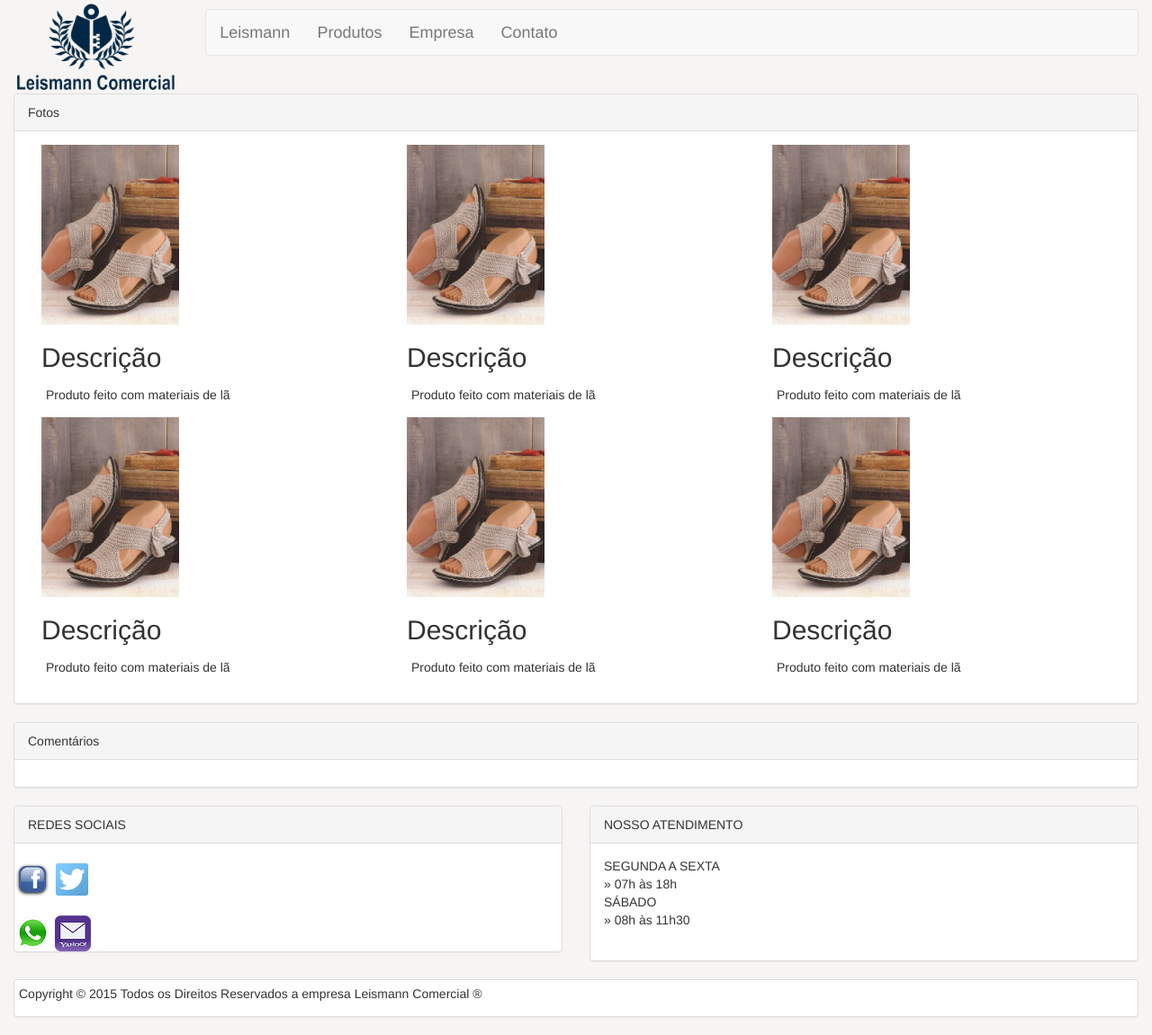
After one commit to RafaelPohlenz/Leinsmann, a PHP site: page /produtos.php in a window 1280 px wide. The commit adds this page. Shown: the whole page at 90% size. Run offline with PHP 8.4, Linux system fonts and the light colour scheme; some libraries are stand-ins or nearby versions.

Commit message:
Atualizado
Correções

```diff
--- a/menu.php
+++ b/menu.php
@@ -16,10 +16,9 @@
 						</div>
 						<div class="collapse navbar-collapse" id="myNavbar">
 							<ul class="nav navbar-nav">
-								<li class="active"><a href="index.php">Inicio</a></li>
-								<li><a href="#">Produtos</a></li>
-								<li><a href="empresa.php">Empresa</a></li>
-								<li><a href="contato.php">Contato</a></li>
+								<li ><a href="produtos.php">Produtos</a></li>
+								<li ><a href="empresa.php">Empresa</a></li>
+								<li ><a href="contato.php">Contato</a></li>
 							</ul>
 						</div>
 					</div>
--- /dev/null
+++ b/produtos.php
@@ -0,0 +1,87 @@
+<!DOCTYPE html>
+<html>
+<head>
+	<title>Produtos</title>
+
+	<meta charset="utf-8"/>
+
+	<!-- Latest compiled and minified CSS -->
+	<link rel="stylesheet" href="http://maxcdn.bootstrapcdn.com/bootstrap/3.3.5/css/bootstrap.min.css">
+
+	<!-- jQuery library -->
+	<script src="https://ajax.googleapis.com/ajax/libs/jquery/1.11.3/jquery.min.js"></script>
+
+	<!-- Latest compiled JavaScript -->
+	<script src="http://maxcdn.bootstrapcdn.com/bootstrap/3.3.5/js/bootstrap.min.js"></script>
+
+
+	<link rel="stylesheet" type="text/css" href="style.css">
+
+
+</head>
+<body>
+	<div class="container">
+		<?php include 'menu.php';?>
+
+		<div class="row">
+			<div class="col-sm-12">
+				<div class="panel panel-default">
+					<!-- 	ATENDIMENTO -->
+					<div class="panel-heading">Fotos</div>
+					<div class="panel-body">
+
+						<div class="col-sm-4" >
+							<a href="#"></a><img id="imgb" src="img/chinelo1.jpg" >
+							<h2>Descrição</h2>
+							<p>Produto feito com materiais de lã</p>
+						</div>
+						<div class="col-sm-4" >
+							<img id="imgb" src="img/chinelo1.jpg" >
+							<h2>Descrição</h2>
+							<p>Produto feito com materiais de lã</p>
+						</div>
+						<div class="col-sm-4" >
+							<img id="imgb" src="img/chinelo1.jpg" >
+							<h2>Descrição</h2>
+							<p>Produto feito com materiais de lã</p>
+						</div>
+						<div class="col-sm-4" >
+							<img id="imgb" src="img/chinelo1.jpg" >
+							<h2>Descrição</h2>
+							<p>Produto feito com materiais de lã</p>
+						</div>
+						<div class="col-sm-4" >
+							<img id="imgb" src="img/chinelo1.jpg" >
+							<h2>Descrição</h2>
+							<p>Produto feito com materiais de lã</p>
+						</div>
+							<div class="col-sm-4" >
+							<img id="imgb" src="img/chinelo1.jpg" >
+							<h2>Descrição</h2>
+							<p>Produto feito com materiais de lã</p>
+						</div>
+
+
+					</div>
+				</div>
+			</div>
+
+		</div>
+
+		<div class="row">
+			<div class="col-sm-12">
+				<div class="panel panel-default">
+					<!-- 	ATENDIMENTO -->
+					<div class="panel-heading">Comentários</div>
+					<div class="panel-body">
+
+					</div>
+				</div>
+			</div>
+		</div>
+
+
+		<?php include 'rodape.php'; ?>
+	</div>
+</body>
+</html>
--- a/rodape.php
+++ b/rodape.php
@@ -1,12 +1,12 @@
 <div class="row">
 	<div class="col-sm-6">
 		<div class="panel panel-default">
-			<!-- ... painel todo aqui ... -->
+			<!-- ... Redes sociais mais efeito onmouseover ... -->
 			<div class="panel-heading">REDES SOCIAIS</div><br>
-			<a href="#"><img src="img/fb40.png"></a>
-			<a href="#"><img src="img/tw.png" ></a><br><br>
-			<a href="#"><img src="img/wht41.png"></a>
-			<a href="#"><img src="img/yho.png"></a>
+			<a href="#"><img src="img/fb40.png" border="0" onmouseover="this.src='img/fb40pb.png'" onmouseout="this.src='img/fb40.png'"></a>
+			<a href="#"><img src="img/tw.png" border="0" onmouseover="this.src='img/twpb.png'" onmouseout="this.src='img/tw.png'"></a><br><br>
+			<a href="#"><img src="img/wht41.png"border="0" onmouseover="this.src='img/wht41pb.png'" onmouseout="this.src='img/wht41.png'"></a>
+			<a href="#"><img src="img/yho.png"border="0" onmouseover="this.src='img/yhopb.png'" onmouseout="this.src='img/yho.png'"></a>
 
 		</div>
 	</div>
@@ -16,7 +16,7 @@
 			<!-- 	ATENDIMENTO -->
 			<div class="panel-heading">NOSSO ATENDIMENTO</div>
 			<div class="panel-body">SEGUNDA A SEXTA<br>
-				» 08h às 17h<br>
+				» 07h às 18h<br>
 				SÁBADO<br>
 				» 08h às 11h30 </p>
 			</div>
--- a/style.css
+++ b/style.css
@@ -1,17 +1,18 @@
 .img-responsive{ max-width: 100%; height: auto;display: block}
-body{background-color:#F7F4F4 ;width: auto;height: auto;margin: auto}
+body{background-color:#F7F4F4 ;width: auto;height: auto;margin: auto;}
 .container{margin: auto;width: auto;height: auto;}
-img{margin: auto}
+img{margin: auto;}
 
 .myCarousel{margin: auto;width: auto;height: auto}
 .carousel-inner > .item > img {
-	position:relative;dfdf
+	position:relative;
 	min-width: 40%;
 	height: 300px; /* Altura da imagem dentro do Carousel */
 }
 
 p{text-align: justify;padding: 5px 5px}
-.row{margin-top: 10px;}
+
+.navbar{margin-top: 10px;}
 #imgb{
 
 	position:relative;
@@ -19,6 +20,15 @@ p{text-align: justify;padding: 5px 5px}
 	height: 200px; /* Altura da imagem  */
 }
 
+
 .panel-body{text-align: justify;}
 
 li{font-size: 18px;}
+
+/*efeito mouse houver */
+
+#imgb{transition: all 0.5s cubic-bezier(0.680, -0.550, 0.265, 1.550);}
+#imgb:hover{transform: scale(1.2); }
+
+textarea{margin: auto;margin-left: auto;}
+antigo
```
Also changed, not shown: contato.php (+37 -12 lines), empresa.php (+2 -6 lines), img/fb.png (deleted), img/fb40pb.png (added), img/fone1.jpg (deleted), img/twpb.png (added), img/whats.png (deleted), img/wht41pb.png (added), img/yahoomail.png (deleted), img/yhopb.png (added).
